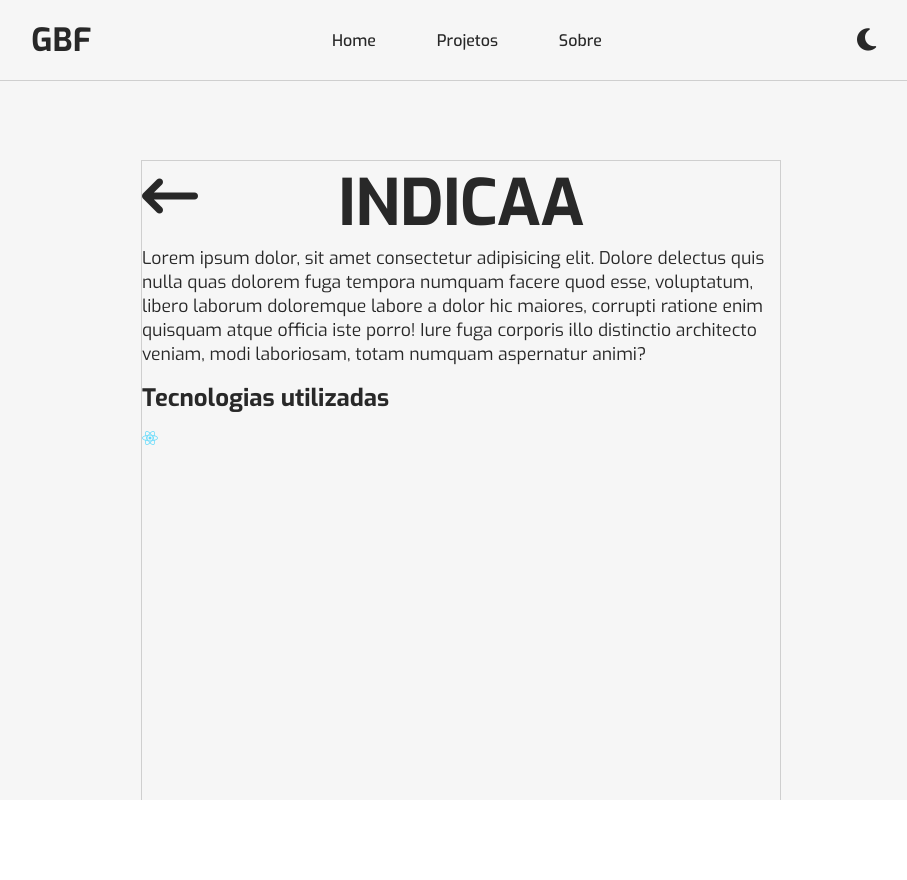
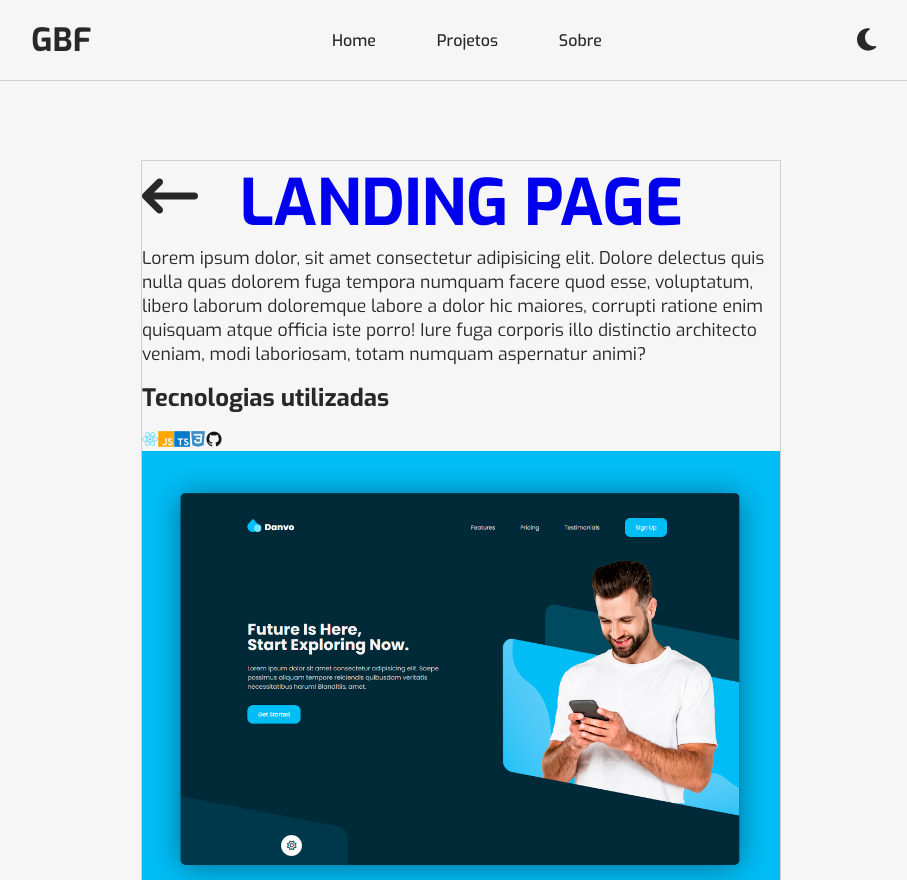
Before and after one commit to guibrbs/Portfolio-OLD, a React (Vite) app: page /projetos/Landing-Page in a window 1280 px wide. Shown: the whole page, without its empty margins (179-1086 px from the left). Before the commit the page ends 800 px from the top, so only its background shows below. Built offline with nearby package versions, Linux system fonts and the light colour scheme.

Commit message:
:rocket: Setting up the logical and code structure

```diff
--- a/src/pages/Projects_Page/individual_projects.tsx
+++ b/src/pages/Projects_Page/individual_projects.tsx
@@ -1,37 +1,117 @@
-import React from "react";
+import React, { useEffect, useState } from "react";
 import Header from "../../components/Header";
 import "./styles.css";
+import Metabase from '../../assets/images/metabase.png'
+import SignIn from '../../assets/images/sliding-signin.png'
+import LandingPage from "../../assets/images/landing-page.png";
+import CloneNetflix from '../../assets/images/clone-netflix.png'
+import InteractiveRating from '../../assets/images/interactive-rating.png'
+import CovidTracker from '../../assets/images/covid-tracker.png'
 
 export default function IndividualProjects() {
   type Individual_projects = object[];
   const individual_projects: Individual_projects = [
     {
       title: "INDICAA",
-      description:
-        "Lorem ipsum dolor, sit amet consectetur adipisicing elit. Dolore delectus quis nulla quas dolorem fuga tempora numquam facere quod esse, voluptatum, libero laborum doloremque labore a dolor hic maiores, corrupti ratione enim quisquam atque officia iste porro! Iure fuga corporis illo distinctio architecto veniam, modi laboriosam, totam numquam aspernatur animi?",
-      tech: <i className="devicon-react-original colored"></i>,
+      description: "Lorem ipsum dolor, sit amet consectetur adipisicing elit. Dolore delectus quis nulla quas dolorem fuga tempora numquam facere quod esse, \
+      voluptatum, libero laborum doloremque labore a dolor hic maiores, corrupti ratione enim quisquam atque officia iste porro! Iure fuga corporis illo distinctio architecto veniam,\
+      modi laboriosam, totam numquam aspernatur animi?",
+      tech:
+        <>
+          <i className="devicon-heroku-original colored" title="Heroku"></i>
+          <i className="devicon-postgresql-plain colored" title="PostgreSQL"></i>
+          <i className="devicon-docker-plain colored" title="Docker"></i>
+          <i className="devicon-django-plain colored" title="Django" style={{color: 'green'}}></i>
+          <i className="devicon-selenium-original colored" title="Selenium"></i>
+          <i className="devicon-python-plain colored" title="Python" style={{color: '#FFD300'}}></i>
+          <a href="https://github.com/fga-eps-mds/2021.2-INDICAA" target={"_blank"} rel={"noreferrer noopener"}><i className="devicon-github-original colored"></i></a>
+        </>,
+      img: Metabase,
+      link: 'https://fga-eps-mds.github.io/2021.2-INDICAA-Wiki/',
+      id: '1'
+    },
+    {
+      title: "Sign In | Sign Up",
+      description: "Lorem ipsum dolor, sit amet consectetur adipisicing elit. Dolore delectus quis nulla quas dolorem fuga tempora numquam facere quod esse, \
+      voluptatum, libero laborum doloremque labore a dolor hic maiores, corrupti ratione enim quisquam atque officia iste porro! Iure fuga corporis illo distinctio architecto veniam,\
+      modi laboriosam, totam numquam aspernatur animi?",
+      tech:
+        <>
+          <i className="devicon-react-original colored" title="React"></i>
+          <i className="devicon-javascript-plain colored" title="Javascript" style={{color: "#FFA701"}}></i>
+          <i className="devicon-css3-plain colored" title="CSS"></i>
+          <a href="https://github.com/guibrbs/Sliding-Sign-In" target={"_blank"} rel={"noreferrer noopener"}><i className="devicon-github-original colored"></i></a>
+        </>,
+      img: SignIn,
+      link: 'https://guibrbs.github.io/Sliding-Sign-In/',
+      id: '2'
+    },
+    {
+      title: "Landing Page",
+      description: "Lorem ipsum dolor, sit amet consectetur adipisicing elit. Dolore delectus quis nulla quas dolorem fuga tempora numquam facere quod esse, \
+      voluptatum, libero laborum doloremque labore a dolor hic maiores, corrupti ratione enim quisquam atque officia iste porro! Iure fuga corporis illo distinctio architecto veniam,\
+      modi laboriosam, totam numquam aspernatur animi?",
+      tech:
+        <>
+          <i className="devicon-react-original colored" title="React"></i>
+          <i className="devicon-javascript-plain colored" title="Javascript" style={{color: "#FFA701"}}></i>
+          <i className="devicon-typescript-plain colored" title="Typescript"></i>
+          <i className="devicon-css3-plain colored" title="CSS"></i>
+          <a href="https://github.com/guibrbs/landing_page" target={"_blank"} rel={"noreferrer noopener"}><i className="devicon-github-original colored"></i></a>
+        </>,
+      img: LandingPage,
+      link: 'https://guibrbs.github.io/landing_page/',
+      id: '3'
     },
   ];
+  const [url, setUrl] = useState('')
+  useEffect(()=>{
+    const href = window.location.pathname
+    if (href === '/projetos/INDICAA'){
+      setUrl('1')
+    }
+    else if (href === '/projetos/SignIn'){
+      setUrl('2')
+    }
+    else if (href === '/projetos/Landing-Page'){
+      setUrl('3')
+    }
+    else if (href === '/projetos/Clone-Netflix'){
+      setUrl('4')
+    }
+    else if (href === '/projetos/Interactive-Rating'){
+      setUrl('5')
+    }
+    else if (href === '/projetos/Covid-Tracker'){
+      setUrl('6')
+    }
+  }, [])
+
   return (
     <>
       <Header />
-      <div className="container-ip">
       {individual_projects.map((project: any) => {
+        if (url == project.id){
           return (
+            <div className="container-ip" key={project.id}>
               <>
                 <div className="title-wrapper">
                   <a href="/projetos" className="arrow-left">
                     <i className="fa-solid fa-arrow-left-long"></i>
                   </a>
-                <h1 className="container-title bigger">{project.title}</h1>
+                  <h1 className="container-title"><a href={project.link} target={"_blank"} rel={"noreferrer noopener"} className="bigger">{project.title}</a></h1>
                 </div>
                 <p className="content-ip">{project.description}</p>
                 <h2 className="subtitle-ip">Tecnologias utilizadas</h2>
+                <div className="tech">
                   {project.tech}
+                </div>
+                <img src={project.img} alt="" className="imgs-ip"/>
               </>
+          </div>
           );
+        }
       })}
-      </div>
     </>
   );
 }
```
Lines whose indentation alone changed are shown as unchanged.
